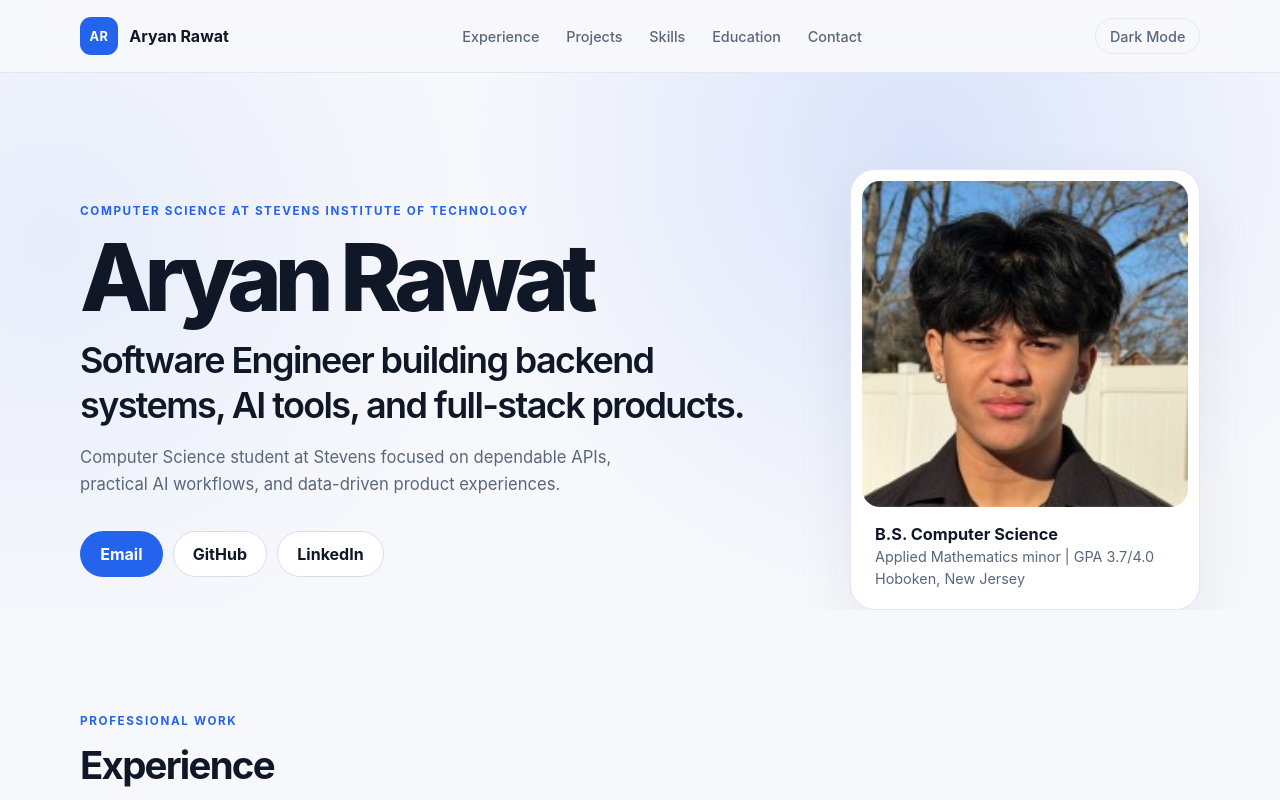
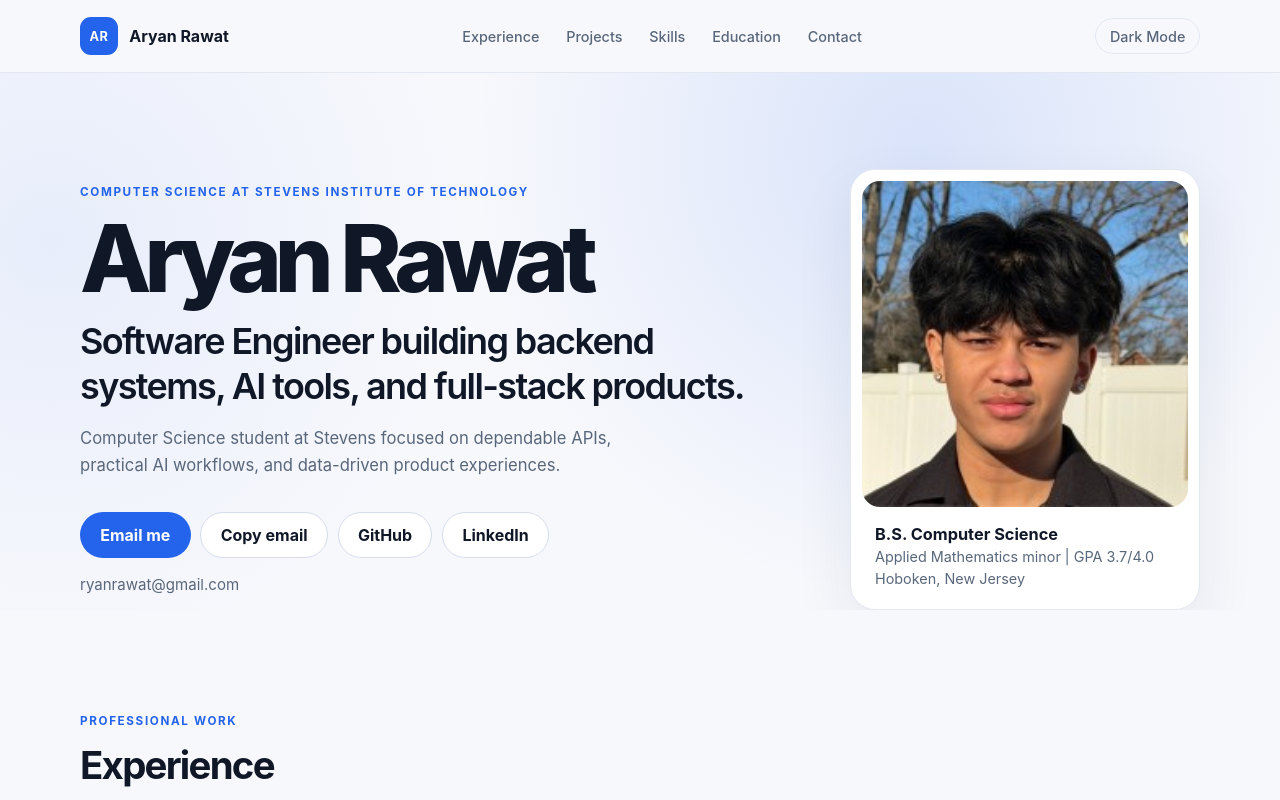
Before and after one commit to jumbomuffin101/Portfolio, a React (Create React App) app: page / in a window 1280 px wide. Shown: the top 800 px of the page. Built offline with nearby package versions, Linux system fonts and the light colour scheme.

Commit message:
fix email link

```diff
--- a/src/App.css
+++ b/src/App.css
@@ -207,6 +207,21 @@ p {
   margin-top: 2rem;
 }
 
+.hero-email-line {
+  display: flex;
+  align-items: center;
+  gap: 0.75rem;
+  min-height: 1.5rem;
+  margin-top: 0.9rem;
+  color: var(--muted);
+  font-size: 0.94rem;
+}
+
+.copy-status {
+  color: var(--accent);
+  font-weight: 650;
+}
+
 .button {
   display: inline-flex;
   align-items: center;
@@ -217,6 +232,7 @@ p {
   font-weight: 650;
   padding: 0.7rem 1.2rem;
   text-decoration: none;
+  cursor: pointer;
   transition: border-color var(--transition), background var(--transition), transform var(--transition);
 }
 
--- a/src/App.js
+++ b/src/App.js
@@ -100,6 +100,37 @@ function Navbar({ theme, onToggleTheme }) {
 }
 
 function Hero() {
+  const [copyStatus, setCopyStatus] = useState("");
+
+  useEffect(() => {
+    if (!copyStatus) return undefined;
+
+    const timeoutId = window.setTimeout(() => setCopyStatus(""), 2000);
+    return () => window.clearTimeout(timeoutId);
+  }, [copyStatus]);
+
+  async function copyEmail() {
+    const email = "ryanrawat@gmail.com";
+
+    try {
+      await navigator.clipboard.writeText(email);
+      setCopyStatus("Copied");
+      return;
+    } catch {
+      const textArea = document.createElement("textarea");
+      textArea.value = email;
+      textArea.setAttribute("readonly", "");
+      textArea.style.position = "fixed";
+      textArea.style.opacity = "0";
+      document.body.appendChild(textArea);
+      textArea.select();
+
+      const copied = document.execCommand?.("copy");
+      document.body.removeChild(textArea);
+      setCopyStatus(copied ? "Copied" : "Copy unavailable");
+    }
+  }
+
   return (
     <section className="hero" id="home" aria-labelledby="hero-title">
       <div className="section-shell hero-grid">
@@ -109,15 +140,29 @@ function Hero() {
           <p className="hero-role">{profile.headline}</p>
           <p className="hero-subtitle">{profile.positioning}</p>
           <div className="hero-actions" aria-label="Contact links">
-            <a className="button button-primary" href="mailto:ryanrawat@gmail.com">
-              Email
+            <a
+              className="button button-primary"
+              href="mailto:ryanrawat@gmail.com"
+              aria-label="Email Aryan Rawat"
+              target="_self"
+            >
+              Email me
             </a>
+            <button className="button button-secondary" type="button" onClick={copyEmail}>
+              Copy email
+            </button>
             <LinkButton href={profile.github} variant="secondary">
               GitHub
             </LinkButton>
             <LinkButton href={profile.linkedin} variant="secondary">
               LinkedIn
             </LinkButton>
+          </div>
+          <div className="hero-email-line">
+            <span>ryanrawat@gmail.com</span>
+            <span className="copy-status" role="status" aria-live="polite">
+              {copyStatus}
+            </span>
           </div>
         </div>
 
```
Also changed, not shown: 1 other file (tests, documents, lock files or other folders).
